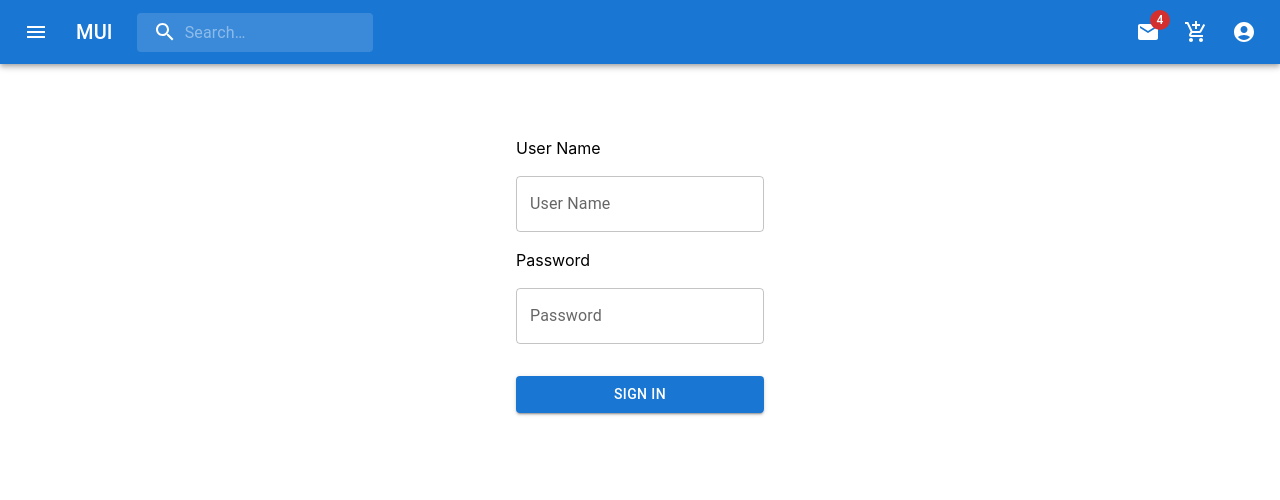
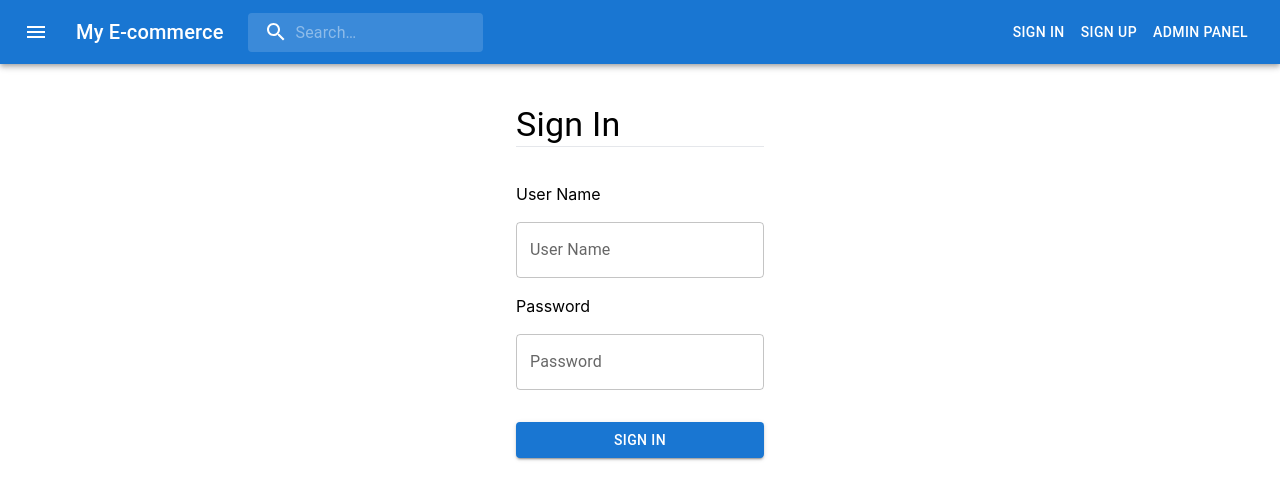
Before and after one commit to rohit92prajapati/ecommerce, a React (Create React App) app: page /usersignin in a window 1280 px wide. Shown: the top 500 px of the page. Built offline with nearby package versions, Linux system fonts and the light colour scheme.

Commit message:
added login functionality

```diff
--- a/src/App.js
+++ b/src/App.js
@@ -1,7 +1,7 @@
 import logo from "./logo.svg";
 import "./App.css";
 import ProductPage from "./component/ProductPage";
-import { BrowserRouter, Routes, Route } from "react-router-dom";
+import { BrowserRouter, Routes, Route, Navigate } from "react-router-dom";
 import ProductDetails from "./component/ProductDetails";
 import Navbar from "./component/Navbar";
 import SignUp from "./component/SignUp";
@@ -13,11 +13,12 @@ function App() {
       <BrowserRouter>
         <Navbar />
         <Routes>
-          <Route path="/" element={<ProductPage />} />
+          <Route path="/productpage" element={<ProductPage />} />
           <Route path="/productdetails/:id" element={<ProductDetails />} />
           <Route path="/usersignin" element={<SignIn />} />
           <Route path="/usersignup" element={<SignUp />} />
           <Route path="/admin" element={<AdminPage />} />
+          <Route path="*" element={<Navigate to="/usersignin" />} />
         </Routes>
       </BrowserRouter>
     </div>
--- a/src/component/AdminPage.js
+++ b/src/component/AdminPage.js
@@ -13,7 +13,7 @@ import Modal from "@mui/material/Modal";
 import Box from "@mui/material/Box";
 import AddProduct from "./AddProduct";
 import { useSelector, useDispatch } from "react-redux";
-import { filteraddProduct } from "../redux/counterSlice";
+import { filteraddProduct, filterclearProduct } from "../redux/counterSlice";
 
 function createData(name, calories, fat, carbs, protein) {
   return { name, calories, fat, carbs, protein };
@@ -52,22 +52,40 @@ export default function AdminPage() {
   }, []);
   const dispatch = useDispatch();
   const addProduct = useSelector((state) => state.filterProduct.addProducts);
-  const [productId,setProductId]=useState('');
+  const [productId, setProductId] = useState("");
 
   const [open, setOpen] = React.useState(false);
   const handleOpen = () => setOpen(true);
   const handleClose = () => setOpen(false);
   const [title, setTitle] = useState("");
 
-  const deletProduct=async(id)=>{
-    const response=await axios.delete(`https://fakestoreapi.com/products/${id}`)
-    console.log('delete',response.data)
-  }
+  const deletProduct = async (id) => {
+    const response = await axios.delete(
+      `https://fakestoreapi.com/products/${id}`
+    );
+    console.log("delete", response.data);
+    const deletdProduct = addProduct
+      .map((el) => {
+        if (el.id != id) {
+          return el;
+        }
+      })
+      .filter((n) => n);
+    console.log("updatedProduct", deletdProduct);
+    dispatch(filterclearProduct());
+    dispatch(filteraddProduct(deletdProduct));
+  };
 
   console.log(("add", addProduct));
   return (
     <Fragment>
       <div className="p-10">
+        <div>
+          <Typography variant="h4" component="h4" className="mb-5">
+            Admin Panel
+          </Typography>
+          <hr></hr>
+        </div>
         <div className="flex justify-end">
           {" "}
           <Button
@@ -86,12 +104,12 @@ export default function AdminPage() {
             <TableHead>
               <TableRow>
                 <TableCell>Title</TableCell>
-                <TableCell align="right">Price</TableCell>
-                <TableCell align="right">Description</TableCell>
-                <TableCell align="right">Image</TableCell>
-                <TableCell align="right">Category</TableCell>
-                <TableCell align="right">Update</TableCell>
-                <TableCell align="right">Delete</TableCell>
+                <TableCell align="center">Price</TableCell>
+                <TableCell align="center">Description</TableCell>
+                <TableCell align="center">Image</TableCell>
+                <TableCell align="center">Category</TableCell>
+                <TableCell align="center">Update</TableCell>
+                <TableCell align="center">Delete</TableCell>
               </TableRow>
             </TableHead>
             <TableBody>
@@ -105,14 +123,26 @@ export default function AdminPage() {
                   <TableCell align="left">{row.image}</TableCell>
                   <TableCell align="left">{row.category}</TableCell>
                   <TableCell align="left">
-                    <Button variant="text" onClick={() => {
-              setTitle("UPDATE PRODUCT");
-              setProductId(row.id)
-              handleOpen();
-            }}>Update</Button>
+                    <Button
+                      variant="text"
+                      onClick={() => {
+                        setTitle("UPDATE PRODUCT");
+                        setProductId(row.id);
+                        handleOpen();
+                      }}
+                    >
+                      Update
+                    </Button>
                   </TableCell>
                   <TableCell align="left">
-                    <Button variant="text" onClick={()=>{deletProduct(row.id)}}>Delete</Button>
+                    <Button
+                      variant="text"
+                      onClick={() => {
+                        deletProduct(row.id);
+                      }}
+                    >
+                      Delete
+                    </Button>
                   </TableCell>
                 </TableRow>
               ))}
@@ -128,7 +158,11 @@ export default function AdminPage() {
         aria-describedby="modal-modal-description"
       >
         <Box sx={style}>
-          <AddProduct onClose={handleClose} title={title} productId={productId}/>
+          <AddProduct
+            onClose={handleClose}
+            title={title}
+            productId={productId}
+          />
         </Box>
       </Modal>
     </Fragment>
--- a/src/component/Navbar.js
+++ b/src/component/Navbar.js
@@ -26,6 +26,8 @@ import ListItemIcon from "@mui/material/ListItemIcon";
 import Divider from "@mui/material/Divider";
 import ListItemAvatar from "@mui/material/ListItemAvatar";
 import ListItemText from "@mui/material/ListItemText";
+import Button from "@mui/material/Button";
+import { useNavigate } from "react-router-dom";
 
 const Search = styled("div")(({ theme }) => ({
   position: "relative",
@@ -68,6 +70,7 @@ const StyledInputBase = styled(InputBase)(({ theme }) => ({
 }));
 
 export default function Navbar() {
+  let navigate = useNavigate();
   const [anchorEls, setAnchorEls] = React.useState(null);
   const open = Boolean(anchorEls);
   const handleClick = (event) => {
@@ -78,7 +81,9 @@ export default function Navbar() {
   };
 
   const dispatch = useDispatch();
-  const cartData = useSelector((state) => state.filterProduct.products);
+  const cartData = useSelector((state) => state.filterProduct.cart);
+  const loginState = useSelector((state) => state.filterProduct.login);
+  console.log("login", loginState);
   const [anchorEl, setAnchorEl] = React.useState(null);
   const [mobileMoreAnchorEl, setMobileMoreAnchorEl] = React.useState(null);
 
@@ -195,7 +200,7 @@ export default function Navbar() {
             component="div"
             sx={{ display: { xs: "none", sm: "block" } }}
           >
-            MUI
+            My E-commerce
           </Typography>
           <Search>
             <SearchIconWrapper>
@@ -208,15 +213,42 @@ export default function Navbar() {
           </Search>
           <Box sx={{ flexGrow: 1 }} />
           <Box sx={{ display: { xs: "none", md: "flex" } }}>
-            <IconButton
-              size="large"
-              aria-label="show 4 new mails"
+            {!loginState ? (
+              <React.Fragment>
+                <Button
                   color="inherit"
+                  className="mr-5"
+                  onClick={() => {
+                    navigate("/usersignin");
+                  }}
                 >
-              <Badge badgeContent={4} color="error">
-                <MailIcon />
-              </Badge>
-            </IconButton>
+                  Sign In
+                </Button>
+                <Button
+                  color="inherit"
+                  className="mr-5"
+                  onClick={() => {
+                    navigate("/usersignup");
+                  }}
+                >
+                  Sign Up
+                </Button>
+
+                <Button
+                  color="inherit"
+                  onClick={() => {
+                    navigate("/admin");
+                  }}
+                >
+                  Admin Panel
+                </Button>
+              </React.Fragment>
+            ) : (
+              ""
+            )}
+
+            {loginState ? (
+              <React.Fragment>
                 <IconButton
                   size="large"
                   aria-label="show 17 new notifications"
@@ -295,7 +327,7 @@ export default function Navbar() {
                         })
                       : ""}
                   </Menu>
-            </IconButton>
+                </IconButton>{" "}
                 <IconButton
                   size="large"
                   edge="end"
@@ -306,19 +338,11 @@ export default function Navbar() {
                   color="inherit"
                 >
                   <AccountCircle />
-            </IconButton>
-          </Box>
-          <Box sx={{ display: { xs: "flex", md: "none" } }}>
-            <IconButton
-              size="large"
-              aria-label="show more"
-              aria-controls={mobileMenuId}
-              aria-haspopup="true"
-              onClick={handleMobileMenuOpen}
-              color="inherit"
-            >
-              <MoreIcon />
-            </IconButton>
+                </IconButton>{" "}
+              </React.Fragment>
+            ) : (
+              ""
+            )}
           </Box>
         </Toolbar>
       </AppBar>
--- a/src/component/SignIn.js
+++ b/src/component/SignIn.js
@@ -4,6 +4,10 @@ import * as yup from "yup";
 import TextField from "@mui/material/TextField";
 import Button from "@mui/material/Button";
 import axios from "axios";
+import { filterusers, filterlogin } from "../redux/counterSlice";
+import { useNavigate } from "react-router-dom";
+import { useSelector, useDispatch } from "react-redux";
+import Typography from "@mui/material/Typography";
 
 const validationSchema = yup.object({
   username: yup.string("Enter your usename").required("User Name is required"),
@@ -14,6 +18,10 @@ const validationSchema = yup.object({
     .required("Password is required"),
 });
 export default function SignIn() {
+  let navigate = useNavigate();
+  const addusers = useSelector((state) => state.filterProduct.users);
+  console.log("addusers", addusers);
+  const dispatch = useDispatch();
   const formik = useFormik({
     initialValues: {
       username: "",
@@ -26,7 +34,11 @@ export default function SignIn() {
         "https://fakestoreapi.com/auth/login",
         values
       );
-      alert(JSON.stringify(values, null, 2));
+      console.log("userlogin details", response.data);
+      if (response.data) {
+        dispatch(filterlogin(true));
+        navigate("/productpage");
+      }
     },
   });
 
@@ -35,6 +47,12 @@ export default function SignIn() {
       <div className="flex justify-center">
         <form onSubmit={formik.handleSubmit}>
           <div className="grid grid-rows-2  grid-flow-row gap-4 auto-cols-auto p-10 items-end ">
+            <div>
+              <Typography variant="h4" component="h4" className="mb-5">
+                Sign In
+              </Typography>
+              <hr></hr>
+            </div>
             <div>User Name</div>
             <div>
               {" "}
--- a/src/component/SignUp.js
+++ b/src/component/SignUp.js
@@ -4,6 +4,10 @@ import * as yup from "yup";
 import TextField from "@mui/material/TextField";
 import Button from "@mui/material/Button";
 import axios from "axios";
+import { useSelector, useDispatch } from "react-redux";
+import { filterusers } from "../redux/counterSlice";
+import { useNavigate } from "react-router-dom";
+import Typography from "@mui/material/Typography";
 
 const validationSchema = yup.object({
   email: yup
@@ -26,6 +30,9 @@ const validationSchema = yup.object({
 });
 
 export default function SignUp() {
+  let navigate = useNavigate();
+  const addusers = useSelector((state) => state.filterProduct.users);
+  const dispatch = useDispatch();
   const formik = useFormik({
     initialValues: {
       username: "",
@@ -40,15 +47,23 @@ export default function SignUp() {
         "https://fakestoreapi.com/users",
         values
       );
-      alert(JSON.stringify(values, null, 2));
+      console.log("response", response.data);
+      dispatch(filterusers(response.data));
+      navigate("/usersignin");
     },
   });
-
+  console.log("user", addusers);
   return (
     <Fragment>
       <div className="flex justify-center">
         <form onSubmit={formik.handleSubmit}>
           <div className="grid grid-rows-2  grid-flow-row gap-4 auto-cols-auto p-10 items-end ">
+            <div>
+              <Typography variant="h4" component="h4" className="mb-5">
+                Sign Up
+              </Typography>
+              <hr></hr>
+            </div>
             <div>User Name</div>
             <div>
               {" "}
```
Also changed, not shown: src/component/ProductPage.js (+10 -9 lines), src/redux/counterSlice.js (+22 -6 lines). Lines whose indentation alone changed are shown as unchanged.
